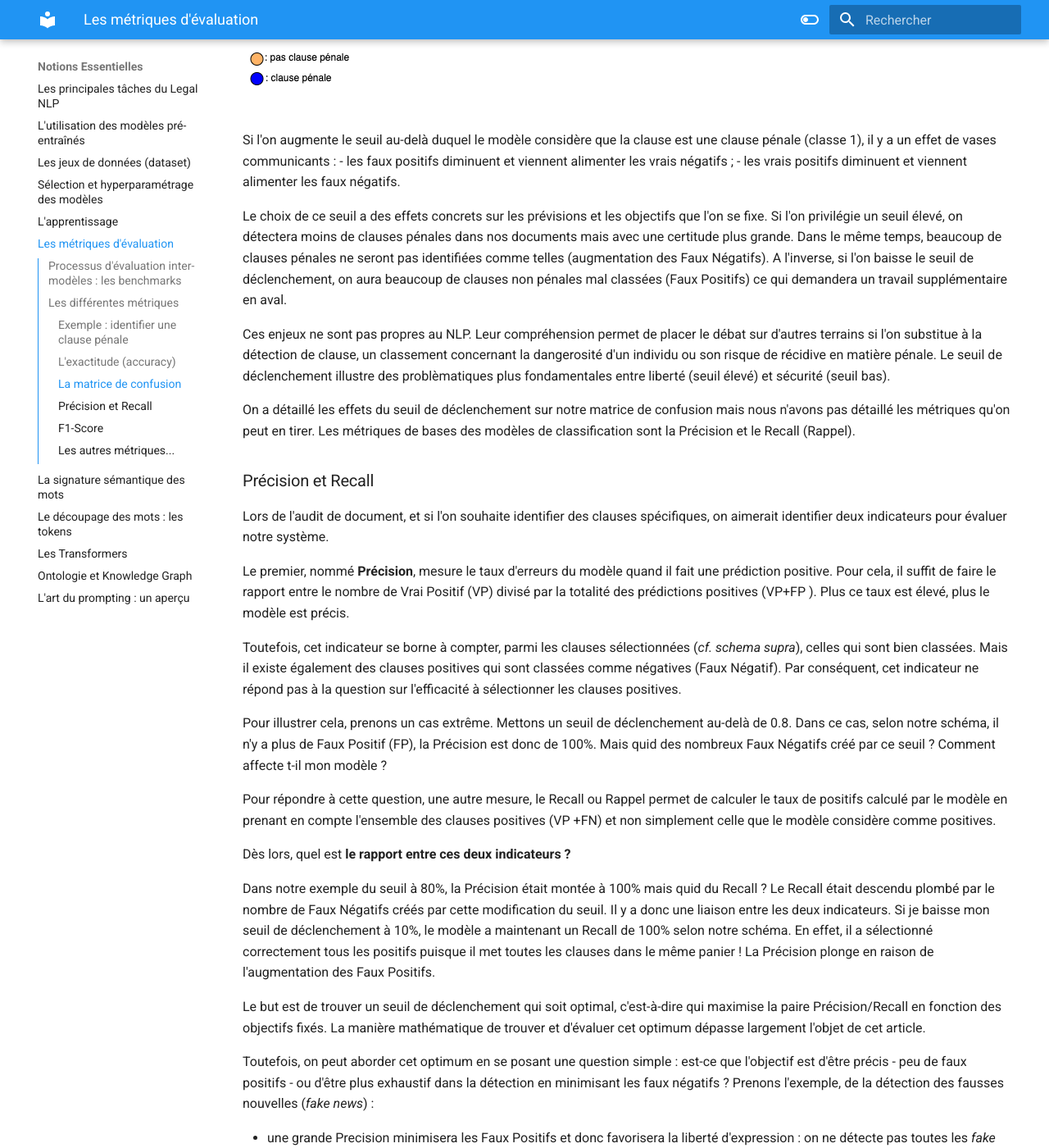
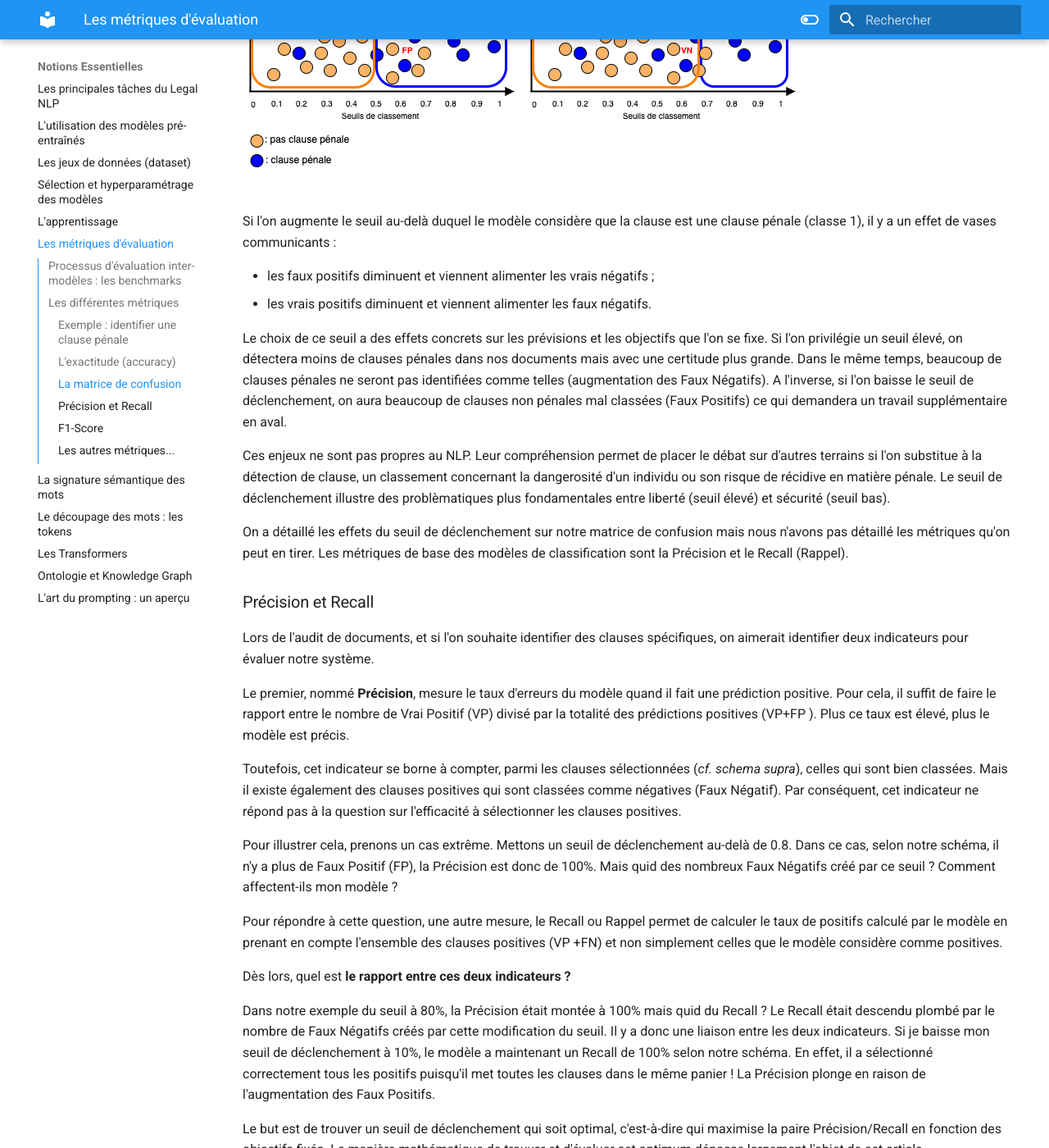
Before and after one commit to rdassignies/legalgpt, an MkDocs documentation site: the page built from docs/Notions_Essentielles/4_Les métriques.md, in a window 1280 px wide and 1400 px high, scrolled down 3828 px. Shown: the whole window at 82% size. Built offline with MkDocs 1.6.1 and Material for MkDocs 9.7.7, drawn with Linux system fonts in a browser that asks for light colours; a script that is not in the unit is left out; some of the changed text lies outside the part shown.

Commit message:
mise en forme 2

```diff
--- a/docs/Notions_Essentielles/4_Les métriques.md
+++ b/docs/Notions_Essentielles/4_Les métriques.md
@@ -6,6 +6,7 @@
 L'évaluation des modèles de machine learning pose des problèmes particuliers. Un programme informatique traditionnel prend en entrée des données et fournit un résultat toujours identique (en principe !) en sortie. Cette logique déterministe ne peut pas s'appliquer au machine learning et, en particulier, au NLP.
 
 Revenons quelques instants sur les objectifs de ces modèles. On peut résumer leur finalité sous deux aspects :
+
 - la prédiction d'une valeur (regression) : le quantum d'une peine, l'indemnisation d'un préjudice ou le montant d'une sanction pécuniaire ;
 - la classification : la nature de la clause d'un contrat, l'issue d'un pourvoi en cassation (rejet, cassation), le type de matière (droit social, commercial, civil) traité par une décision de justice ou un contrat. Le modèle doit déterminer à quelle classe le texte appartient : il doit lui attribuer un label.
 
@@ -29,7 +30,7 @@
 
 Pour entraîner le modèle, on lui fournit un grand nombre d'exemples de clauses avec deux colonnes : la première comprend le texte, la seconde comprend la classe (0 : pas une clause pénale, 1: clause pénale).
 
-Une fois entraîné, on lui soumet un jeu de données identiques, qu'il n'a pas vu lors de la phase d'apprentissage, et on lui demande de classer les clauses.
+Une fois entraîné, on lui soumet un jeu de données identiques qu'il n'a pas vu lors de la phase d'apprentissage, et on lui demande de classer les clauses.
 
 Voici les résultats :
 
@@ -67,13 +69,13 @@
 - 620 non clauses pénales classées comme non clause pénale (Vrai négatif : 0 classé en 0)
 - 60 clauses pénales classées comme non clause pénale (Faux négatif : 1 classé en 0 )
 
-Le modèle a fait des erreurs ! C'est à dire qu'il a mal classé certaines clauses.
+Le modèle a fait des erreurs ! C'est-à-dire qu'il a mal classé certaines clauses.
 
 ![Clauses pénales classification](../assets/img/metrics_1_clausespenales.drawio.png)
 
 Si l'on veut évaluer l'exactitude du modèle, on peut évaluer le nombre de fois où il attribue correctement la bonne classe aux clauses : sur 1000 clauses, il a classé correctement respectivement 620 et 240 clauses correctement soit 860/1000 ou 86% d'exactitude. C'est un très bon score. Trop bon ?
 
-Imaginons que le modèle ait classé toutes les clauses en non clause pénale soit la classe 0. Il aurait donc classé comme négatives et avec exactitude 70% des clauses puisqu'on sait que 700/1000 clauses ne sont pas des clauses pénales.  Il est relativement performant mais est-il utile ? En effet, si l'on veut auditer un ensemble de contrats et identifier la présence de clauses spécifiques, il faut pouvoir discriminer les clauses pénales des autres. Précisément, cette mesure ne donne que la performance à classer correctement mais pas la performance à attribuer la classe qui nous intéresse. C'est pour cela, qu'il faut élaborer une autre approche en utilisant une technique appelée la matrice de confusion.
+Imaginons que le modèle ait classé toutes les clauses en non clause pénale soit la classe 0. Il aurait donc classé comme négatives et avec exactitude 70% des clauses puisqu'on sait que 700/1000 clauses ne sont pas des clauses pénales.  Il est relativement performant mais est-il utile ? En effet, si l'on veut auditer un ensemble de contrats et identifier la présence de clauses spécifiques, il faut pouvoir discriminer les clauses pénales des autres. Précisément, cette mesure ne donne que la performance à classer correctement mais pas la performance à attribuer la classe qui nous intéresse. C'est pour cela, qu'il faut élaborer une autre approche en utilisant une technique appelée **la matrice de confusion**.
 
 ### La matrice de confusion
 
@@ -96,6 +98,7 @@
 ![Precision Recall clause pénale](../assets/img/repartition_metrics_clausepenales.png)
 
 Si l'on augmente le seuil au-delà duquel le modèle considère que la clause est une clause pénale (classe 1), il y a un effet de vases communicants :
+
 - les faux positifs diminuent et viennent alimenter les vrais négatifs ;
 - les vrais positifs diminuent et viennent alimenter les faux négatifs.
 
@@ -104,34 +107,34 @@
 
 Ces enjeux ne sont pas propres au NLP. Leur compréhension permet de placer le débat sur d'autres terrains si l'on substitue à la détection de clause, un classement concernant la dangerosité d'un individu ou son risque de récidive en matière pénale. Le seuil de déclenchement illustre des problèmatiques plus fondamentales entre liberté (seuil élevé) et sécurité (seuil bas).
 
-On a détaillé les effets du seuil de déclenchement sur notre matrice de confusion mais nous n'avons pas détaillé les métriques qu'on peut en tirer. Les métriques de bases des modèles de classification sont la Précision et le Recall (Rappel).
+On a détaillé les effets du seuil de déclenchement sur notre matrice de confusion mais nous n'avons pas détaillé les métriques qu'on peut en tirer. Les métriques de base des modèles de classification sont la Précision et le Recall (Rappel).
 
 
 ### Précision et Recall
 
-Lors de l'audit de document, et si l'on souhaite identifier des clauses spécifiques, on aimerait identifier deux indicateurs pour évaluer notre système.
+Lors de l'audit de documents, et si l'on souhaite identifier des clauses spécifiques, on aimerait identifier deux indicateurs pour évaluer notre système.
 
 Le premier, nommé **Précision**, mesure le taux d'erreurs du modèle quand il fait une prédiction positive. Pour cela, il suffit de faire le rapport entre le nombre de Vrai Positif (VP) divisé par la totalité des prédictions positives (VP+FP ). Plus ce taux est élevé, plus le modèle est précis.
 
 Toutefois, cet indicateur se borne à compter, parmi les clauses sélectionnées (*cf. schema supra*), celles qui sont bien classées. Mais il existe également des clauses positives qui sont classées comme négatives (Faux Négatif). Par conséquent, cet indicateur ne répond pas à la question sur l'efficacité à sélectionner les clauses positives.
 
-Pour illustrer cela, prenons un cas extrême. Mettons un seuil de déclenchement au-delà de 0.8. Dans ce cas, selon notre schéma, il n'y a plus de Faux Positif (FP), la Précision est donc de 100%. Mais quid des nombreux Faux Négatifs créé par ce seuil ? Comment affecte t-il mon modèle ?
+Pour illustrer cela, prenons un cas extrême. Mettons un seuil de déclenchement au-delà de 0.8. Dans ce cas, selon notre schéma, il n'y a plus de Faux Positif (FP), la Précision est donc de 100%. Mais quid des nombreux Faux Négatifs créé par ce seuil ? Comment affectent-ils mon modèle ?
 
-Pour répondre à cette question, une autre mesure, le Recall ou Rappel permet de calculer le taux de positifs calculé par le modèle en prenant en compte l'ensemble des clauses positives (VP +FN) et non simplement celle que le modèle considère comme positives.
+Pour répondre à cette question, une autre mesure, le Recall ou Rappel permet de calculer le taux de positifs calculé par le modèle en prenant en compte l'ensemble des clauses positives (VP +FN) et non simplement celles que le modèle considère comme positives.
 
 Dès lors, quel est **le rapport entre ces deux indicateurs ?**
 
 Dans notre exemple du seuil à 80%, la Précision était montée à 100% mais quid du Recall ?
-Le Recall était descendu plombé par le nombre de Faux Négatifs créés par cette modification du seuil. Il y a donc une liaison entre les deux indicateurs. Si je baisse mon seuil de déclenchement à 10%, le modèle a maintenant un Recall de 100% selon notre schéma. En effet, il a sélectionné correctement tous les positifs puisque il met toutes les clauses dans le même panier ! La Précision plonge en raison de l'augmentation des Faux Positifs.
+Le Recall était descendu plombé par le nombre de Faux Négatifs créés par cette modification du seuil. Il y a donc une liaison entre les deux indicateurs. Si je baisse mon seuil de déclenchement à 10%, le modèle a maintenant un Recall de 100% selon notre schéma. En effet, il a sélectionné correctement tous les positifs puisqu'il met toutes les clauses dans le même panier ! La Précision plonge en raison de l'augmentation des Faux Positifs.
 
 Le but est de trouver un seuil de déclenchement qui soit optimal, c'est-à-dire qui maximise la paire Précision/Recall en fonction des objectifs fixés. La manière mathématique de trouver et d'évaluer cet optimum dépasse largement l'objet de cet article.
 
 Toutefois, on peut aborder cet optimum en se posant une question simple : est-ce que l'objectif est d'être précis - peu de faux positifs - ou d'être plus exhaustif  dans la détection en minimisant les faux négatifs ?  Prenons l'exemple, de la détection des fausses nouvelles (*fake news*) :
 
 - une grande Precision minimisera les Faux Positifs et donc favorisera la liberté d'expression : on ne détecte pas toutes les *fake news* mais quand on les détecte, le système est plus précis ou "confiant" ;
-- un grand Recall maximisera les Faux Positifs : on identifie plus de *fake news* (Vrais Positifs) mais l'effet de bord est l'augmentation du nombre de textes mal classifiés (Faux Positif) en portant atteinte à la liberté d'expression.
+- un grand Recall maximisera les Faux Positifs : on identifie plus de *fake news* (Vrais Positifs) mais l'effet de bord est l'augmentation du nombre de textes mal classifiés (Faux Positifs) en portant atteinte à la liberté d'expression.
 
-Pour trouver un équilibre entre ces deux métriques, il existe un indicateur qui les synthétise : le F1 Score.
+Pour trouver un équilibre entre ces deux métriques, il existe un indicateur qui les synthétise : **le F1 Score**.
 
 ### F1-Score
 
```
Also changed, not shown: other parts of docs/Notions_Essentielles/4_Les métriques.md (+6 -5 lines).
